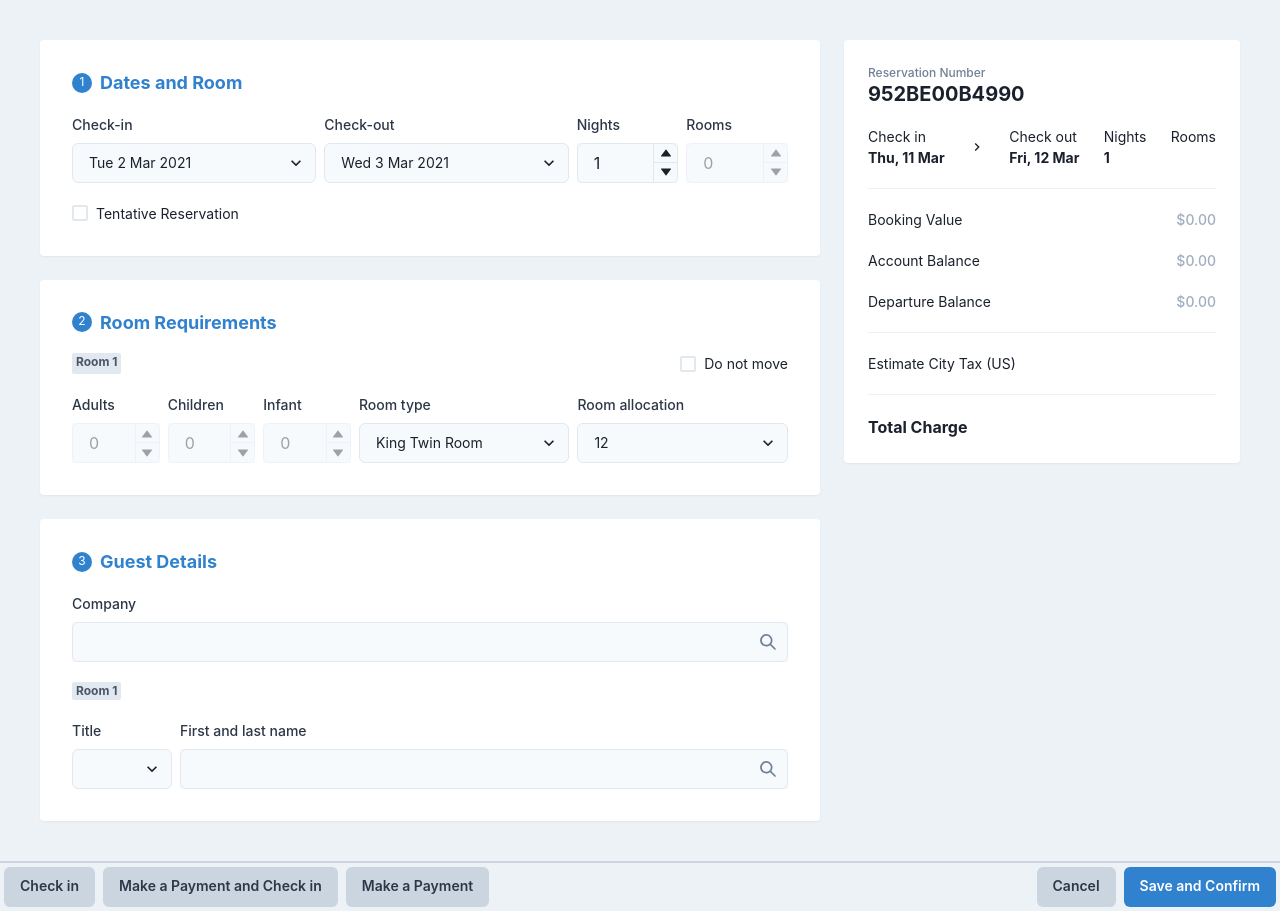
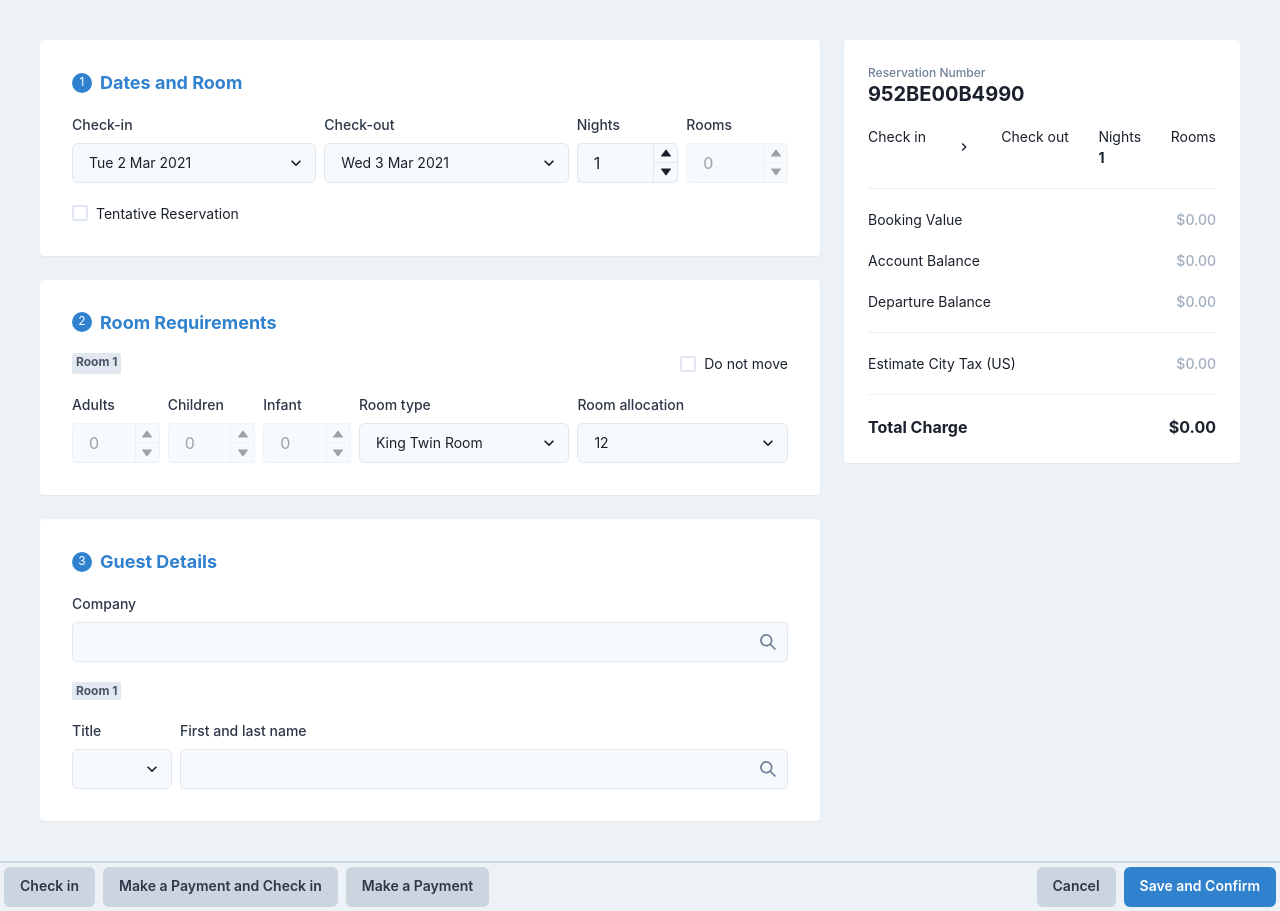
Before and after one commit to N-Nikolaev/socialpinpoint-tech-test, a React (Vite) app: page / in a window 1280 px wide. Built offline with nearby package versions, Linux system fonts and the light colour scheme.

Commit message:
Add date format function

```diff
--- a/src/App.tsx
+++ b/src/App.tsx
@@ -81,8 +81,8 @@ const App: React.FC = () => {
     ],
     nightsAmount: 7,
     roomsAmount: 30,
-    selectedCheckInDate: 'Tue 2 Mar 2021',
-    selectedCheckOutDate: 'Wed 5 Mar 2021',
+    selectedCheckInDate: '',
+    selectedCheckOutDate: '',
     selectedNightsAmount: 1,
     selectedRoomsAmount: 0,
     tentativeReservation: false,
@@ -124,6 +124,17 @@ const App: React.FC = () => {
     style: 'currency',
     currency: 'USD',
   })
+
+  const formatToDateShort = (dateString: string): string => {
+    if (dateString === '') return ''
+    const date = new Date(dateString)
+    const dateFormat = new Intl.DateTimeFormat('en-US', {
+      weekday: 'short',
+      day: 'numeric',
+      month: 'short'
+    })
+    return dateFormat.format(date)
+  }
 
   return (
     <Flex
@@ -496,13 +507,15 @@ const App: React.FC = () => {
 
         <OutputCard
           reservationNumber='952BE00B4990'
-          checkInDate='Thu, 11 Mar'
-          checkOutDate='Fri, 12 Mar'
+          checkInDate={formatToDateShort(datesAndRoomCardData.selectedCheckInDate)}
+          checkOutDate={formatToDateShort(datesAndRoomCardData.selectedCheckOutDate)}
           nightsStay={1}
           roomsStay={0}
           bookingValue={formatToCurrency.format(0)}
           accountBalance={formatToCurrency.format(0)}
-          departureBalance={formatToCurrency.format(0)} />
+          departureBalance={formatToCurrency.format(0)}
+          cityTaxValue={formatToCurrency.format(0)}
+          totalValue={formatToCurrency.format(0)}/>
 
       </Stack>
 
```
